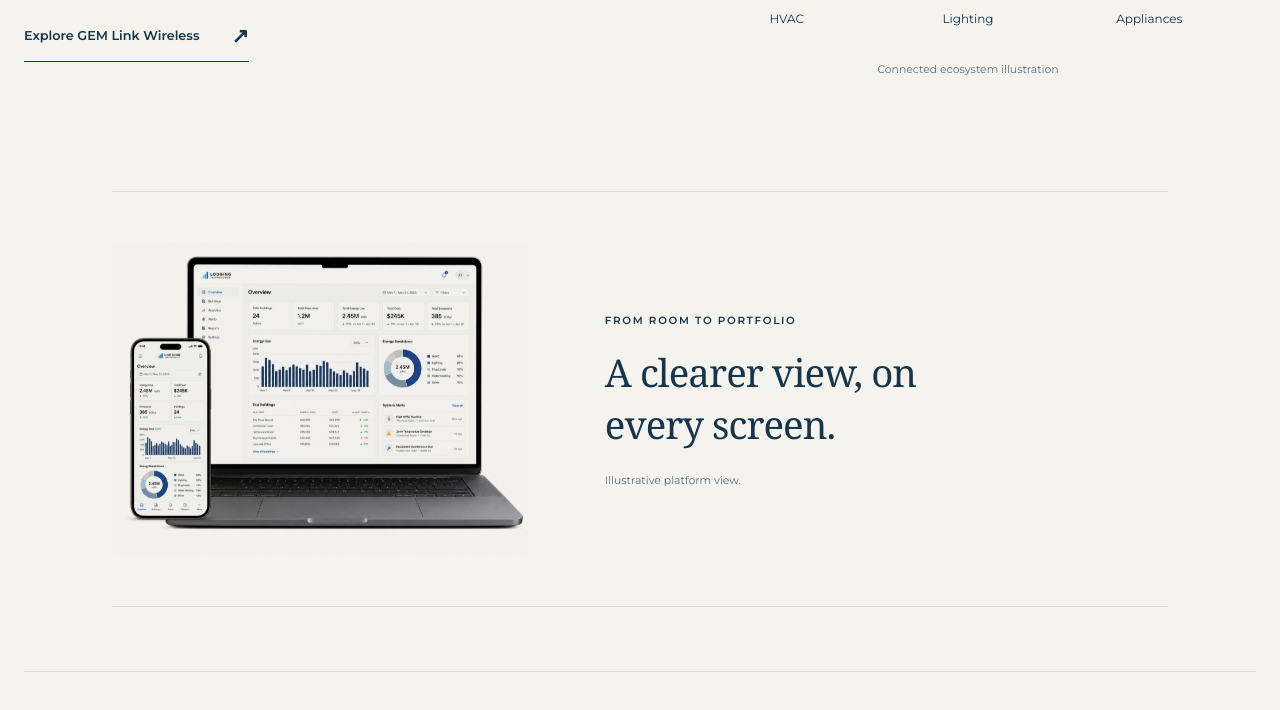
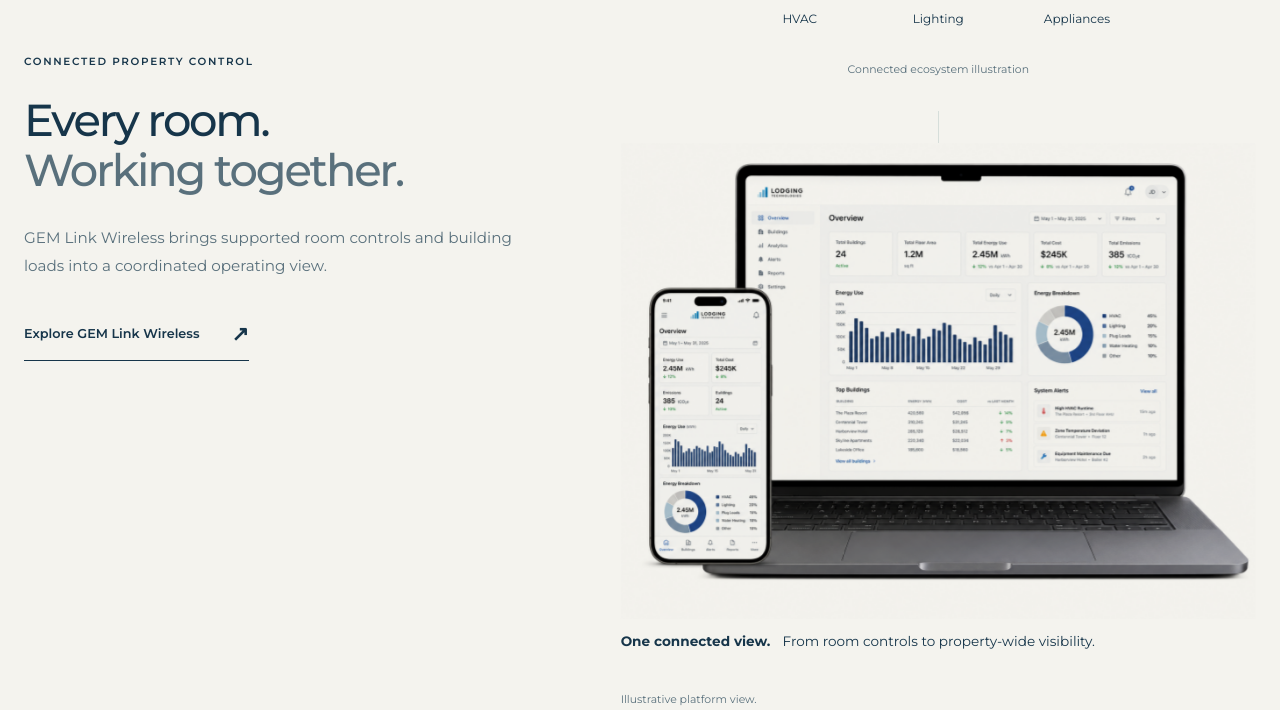
Before and after one commit to MannLester/Lodge-Tech-Website, a Next.js app in the folder apps/web/: page / in a window 1280 px wide. Shown: the part 3166-3876 px from the top of the page. Built offline with nearby package versions, Linux system fonts and the light colour scheme.

Commit message:
enhance: integrate GEM Link platform into product story

```diff
--- a/apps/web/src/app/marketing.css
+++ b/apps/web/src/app/marketing.css
@@ -237,9 +237,9 @@
 }
 .marketing-site .wireless-feature {
   display: grid;
-  grid-template-columns: 1fr 1fr;
+  grid-template-columns: minmax(0, 0.9fr) minmax(0, 1.1fr);
   align-items: center;
-  gap: 5rem;
+  gap: clamp(3rem, 6vw, 6rem);
   padding-block: 6rem 4rem;
 }
 .marketing-site .wireless-feature h3 {
@@ -249,16 +249,22 @@
   letter-spacing: -0.05em;
   font-weight: 500;
 }
+.marketing-site .wireless-visual-story {
+  min-width: 0;
+}
 .marketing-site .wireless-platform-preview {
-  display: grid;
-  grid-column: 1 / -1;
-  grid-template-columns: minmax(0, 26rem) minmax(0, 1fr);
-  align-items: center;
-  gap: clamp(2.5rem, 6vw, 6rem);
-  width: min(100%, 66rem);
-  margin-inline: auto;
-  padding-block: clamp(2rem, 4vw, 3.5rem);
-  border-block: 1px solid var(--editorial-line);
+  position: relative;
+  margin-top: 2rem;
+  padding-top: 2rem;
+}
+.marketing-site .wireless-platform-preview::before {
+  content: "";
+  position: absolute;
+  top: 0;
+  left: 50%;
+  width: 1px;
+  height: 2rem;
+  background: var(--editorial-line);
 }
 .marketing-site .wireless-platform-preview-image {
   position: relative;
@@ -275,18 +281,25 @@
   mix-blend-mode: normal;
 }
 .marketing-site .wireless-platform-preview figcaption {
-  max-width: 25rem;
+  display: flex;
+  flex-wrap: wrap;
+  align-items: baseline;
+  gap: 0.4rem 0.75rem;
+  margin-top: 0.75rem;
+  font-size: 0.85rem;
+  line-height: 1.5;
 }
-.marketing-site .wireless-platform-preview figcaption > p {
-  margin-block: 1rem;
-  font-family: Georgia, "Times New Roman", serif;
-  font-size: clamp(1.65rem, 3vw, 2.5rem);
-  line-height: 1.35;
-  letter-spacing: -0.025em;
+.marketing-site .wireless-platform-preview figcaption strong {
+  font-weight: 700;
+}
+.marketing-site .wireless-platform-preview figcaption .small-note {
+  width: 100%;
 }
 .marketing-site .connection-diagram {
+  width: min(100%, 28rem);
+  margin-inline: auto;
   text-align: center;
-  padding: 2rem 1rem;
+  padding: 2rem 1rem 0;
 }
 .marketing-site .connection-core {
   position: relative;
@@ -1422,11 +1435,6 @@
   .marketing-site .wireless-feature {
     padding-block: 4rem 2rem;
   }
-  .marketing-site .wireless-platform-preview {
-    grid-template-columns: 1fr;
-    gap: 0.75rem;
-    padding-block: 2rem;
-  }
   .marketing-site .supporting-products {
     grid-template-columns: 1fr;
     gap: 2.5rem;
--- a/apps/web/src/features/home/ui/product-section.tsx
+++ b/apps/web/src/features/home/ui/product-section.tsx
@@ -88,6 +88,7 @@ export function ProductSection() {
               Explore GEM Link Wireless <span aria-hidden>↗</span>
             </Link>
           </div>
+          <div className="wireless-visual-story">
             <div
               aria-label="Illustration of GEM Link Wireless connecting HVAC, lighting and appliances"
               className="connection-diagram"
@@ -112,16 +113,17 @@ export function ProductSection() {
                   alt="GEM Link Wireless platform illustrated on laptop and phone screens"
                   className="object-contain"
                   fill
-                sizes="(max-width: 767px) 92vw, (max-width: 1279px) 65vw, 55vw"
+                  sizes="(max-width: 767px) 92vw, (max-width: 1279px) 55vw, 48vw"
                   src={platformImage}
                 />
               </div>
               <figcaption>
-              <span className="chapter-label">From room to portfolio</span>
-              <p>A clearer view, on every screen.</p>
+                <strong>One connected view.</strong>
+                <span>From room controls to property-wide visibility.</span>
                 <span className="small-note">Illustrative platform view.</span>
               </figcaption>
             </figure>
+          </div>
         </article>
         <div className="supporting-products">
           {[
```
Lines whose indentation alone changed are shown as unchanged.
